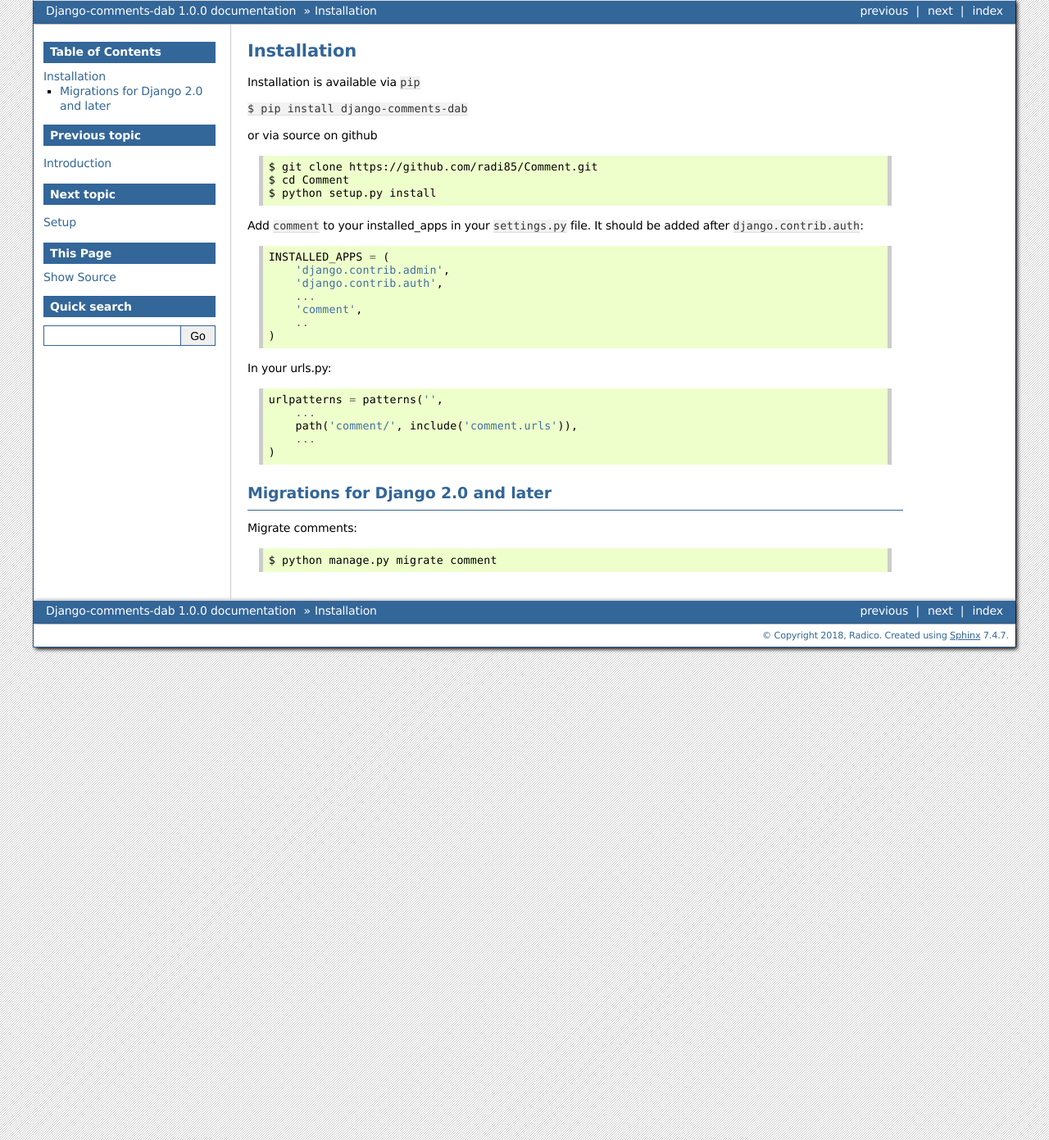
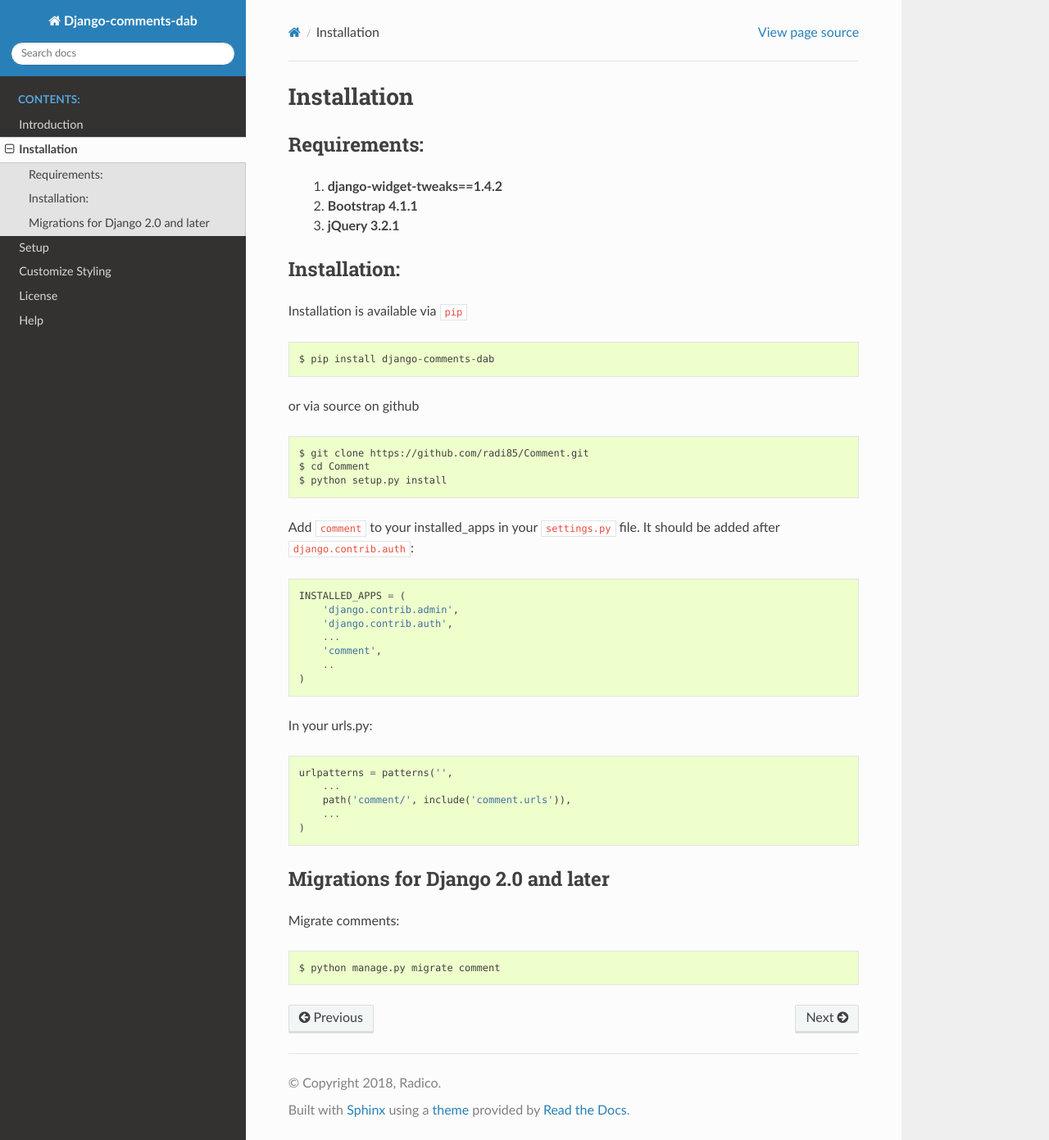
Before and after one commit to Radi85/Comment, a Sphinx documentation site: the page built from docs/source/installation.rst, in a window 1280 px wide and 1391 px high. Shown: the whole window at 82% size. Built offline with Sphinx 7.4.7 and the Read the Docs theme 2.0.0, drawn with Linux system fonts in a browser that asks for light colours.

Commit message:
Add requirements to docs

```diff
--- a/docs/source/conf.py
+++ b/docs/source/conf.py
@@ -155,6 +155,6 @@
      'Miscellaneous'),
 ]
 
-html_theme = "bizstyle"
+html_theme = "sphinx_rtd_theme"
 
 # -- Extension configuration -------------------------------------------------
--- a/docs/source/installation.rst
+++ b/docs/source/installation.rst
@@ -1,9 +1,23 @@
 Installation
 ============
 
+Requirements:
+"""""""""""""
+
+    1. **django-widget-tweaks==1.4.2**
+    2. **Bootstrap 4.1.1**
+    3. **jQuery 3.2.1**
+
+
+
+Installation:
+"""""""""""""
+
 Installation is available via ``pip``
 
-``$ pip install django-comments-dab``
+::
+
+    $ pip install django-comments-dab
 
 or via source on github
 
```
